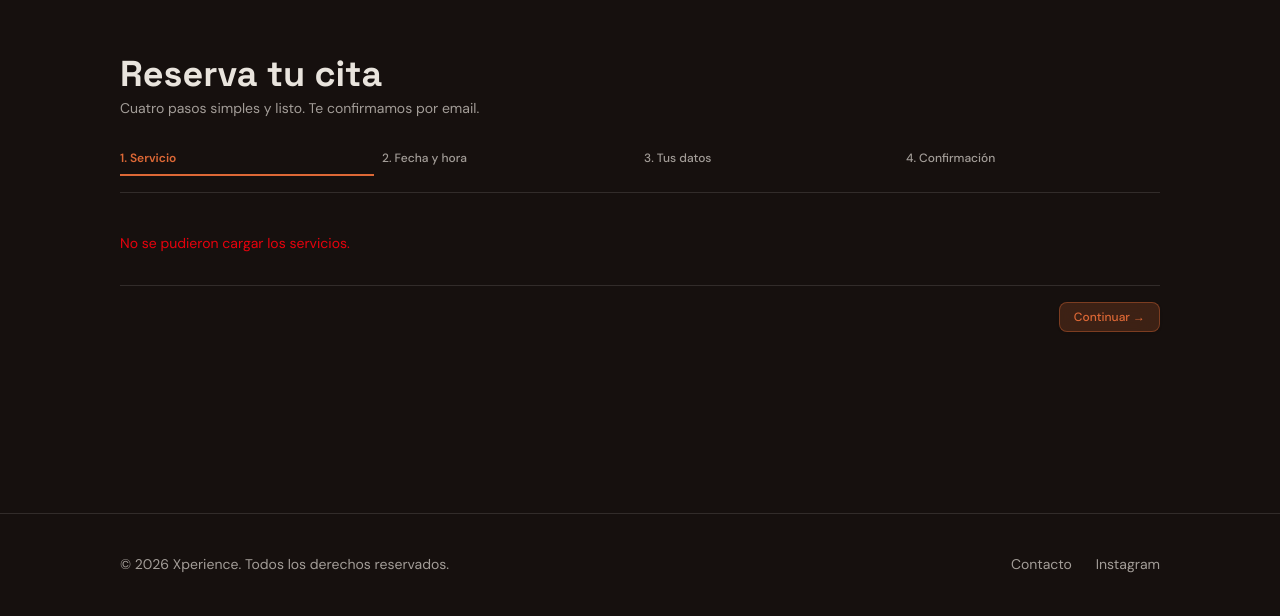
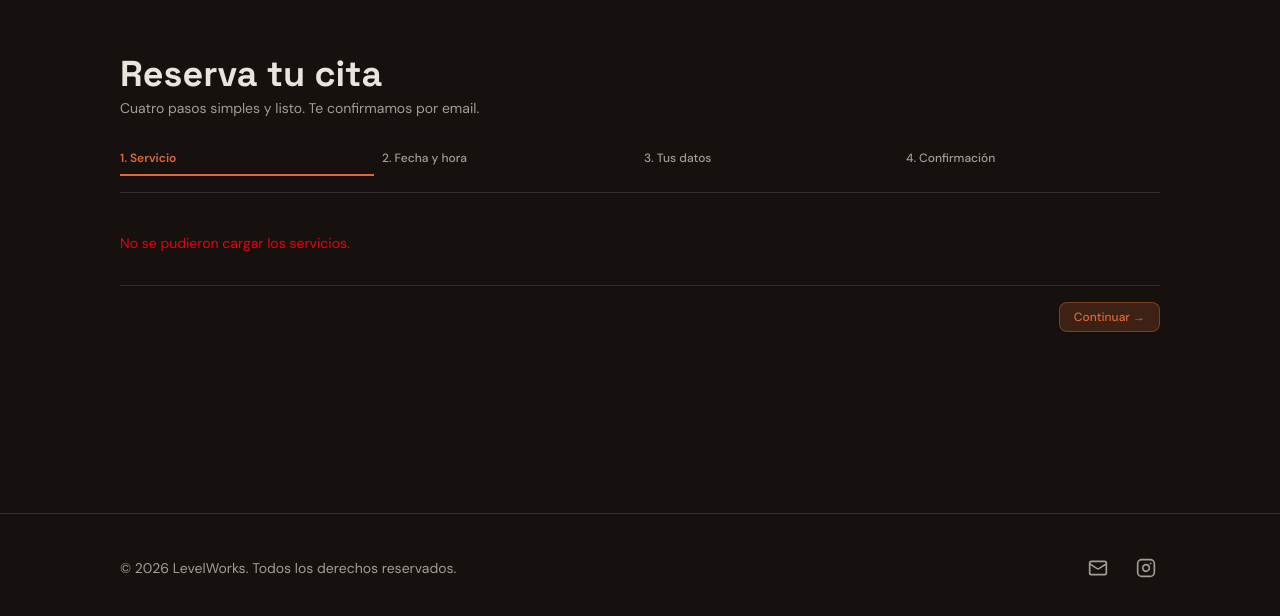
Before and after one commit to LukasGarrido/LevelWorks, an Astro site in the folder frontend/: page / in a window 1280 px wide. Shown: the part 2241-2857 px from the top of the page. Built offline with nearby package versions, Linux system fonts and the light colour scheme; Astro itself is replaced by a stand-in of ours; no server answers.

Commit message:
feat(frontend): replace text links with contact and instagram icons

```diff
--- a/frontend/src/components/layout/Footer.astro
+++ b/frontend/src/components/layout/Footer.astro
@@ -7,19 +7,57 @@ const year = new Date().getFullYear();
         <div
             class="flex flex-col items-center justify-between gap-4 md:flex-row"
         >
-            <p>© {year} Xperience. Todos los derechos reservados.</p>
-            <div class="flex gap-6">
+            <p>© {year} LevelWorks. Todos los derechos reservados.</p>
+            <div class="flex items-center gap-5">
+                <!-- Ícono de Correo / Contacto -->
                 <a
-                    href="mailto:contacto@xperience.cl"
-                    class="hover:text-foreground transition">Contacto</a
+                    href="mailto:contacto@levelworks.cl"
+                    aria-label="Contacto por email"
+                    class="hover:text-foreground transition-colors p-1"
                 >
+                    <svg
+                        xmlns="http://www.w3.org/2000/svg"
+                        width="20"
+                        height="20"
+                        viewBox="0 0 24 24"
+                        fill="none"
+                        stroke="currentColor"
+                        stroke-width="2"
+                        stroke-linecap="round"
+                        stroke-linejoin="round"
+                    >
+                        <rect width="20" height="16" x="2" y="4" rx="2"></rect>
+                        <path d="m22 7-8.97 5.7a1.94 1.94 0 0 1-2.06 0L2 7"
+                        ></path>
+                    </svg>
+                </a>
+
+                <!-- Ícono de Instagram -->
                 <a
                     href="https://instagram.com"
                     target="_blank"
-                    rel="noopener"
-                    class="hover:text-foreground transition"
+                    rel="noopener noreferrer"
+                    aria-label="Perfil de Instagram"
+                    class="hover:text-foreground transition-colors p-1"
                 >
-                    Instagram
+                    <svg
+                        xmlns="http://www.w3.org/2000/svg"
+                        width="20"
+                        height="20"
+                        viewBox="0 0 24 24"
+                        fill="none"
+                        stroke="currentColor"
+                        stroke-width="2"
+                        stroke-linecap="round"
+                        stroke-linejoin="round"
+                    >
+                        <rect width="20" height="20" x="2" y="2" rx="5" ry="5"
+                        ></rect>
+                        <path
+                            d="M16 11.37A4 4 0 1 1 12.63 8 4 4 0 0 1 16 11.37z"
+                        ></path>
+                        <line x1="17.5" x2="17.51" y1="6.5" y2="6.5"></line>
+                    </svg>
                 </a>
             </div>
         </div>
```
